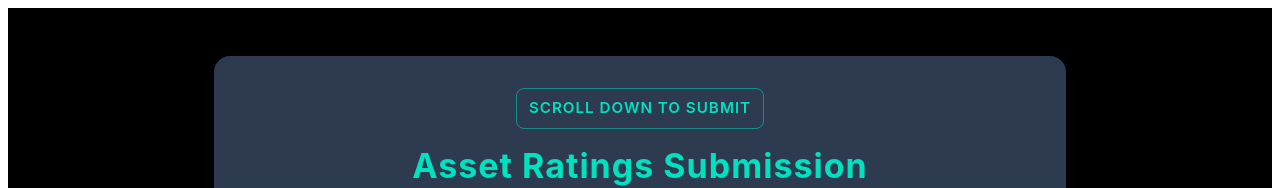
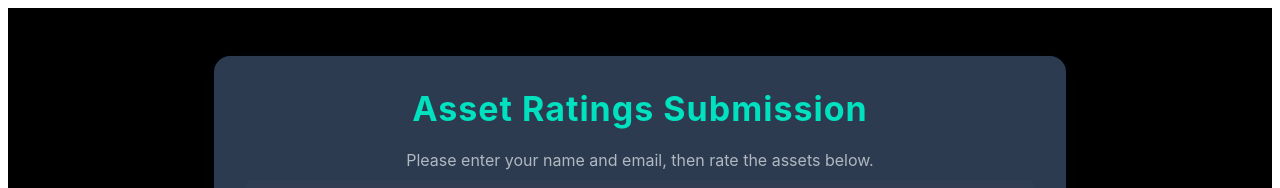
Before and after one commit to darshan9486/ratings-submission, a Next.js app: page / in a window 1280 px wide. Shown: the top 188 px of the page. Built offline with nearby package versions, Linux system fonts and the light colour scheme; no server answers.

Commit message:
scroll button3

```diff
--- a/pages/index.js
+++ b/pages/index.js
@@ -213,11 +213,6 @@ function App() {
       <Box sx={{ minHeight: '100vh', bgcolor: 'background.default', color: 'text.primary', py: 6 }}>
         <Container maxWidth="md">
           <Paper elevation={3} sx={{ p: { xs: 2, sm: 4 }, mb: 4, borderRadius: 4 }}>
-            <Box sx={{ display: 'flex', justifyContent: 'center', mb: 2 }}>
-              <Button variant="outlined" color="primary" onClick={handleScrollToSubmit} sx={{ fontWeight: 600, borderRadius: 2 }}>
-                Scroll down to submit
-              </Button>
-            </Box>
             <Typography variant="h4" gutterBottom align="center" sx={{ mb: 2, color: 'primary.main' }}>
               Asset Ratings Submission
             </Typography>
```
